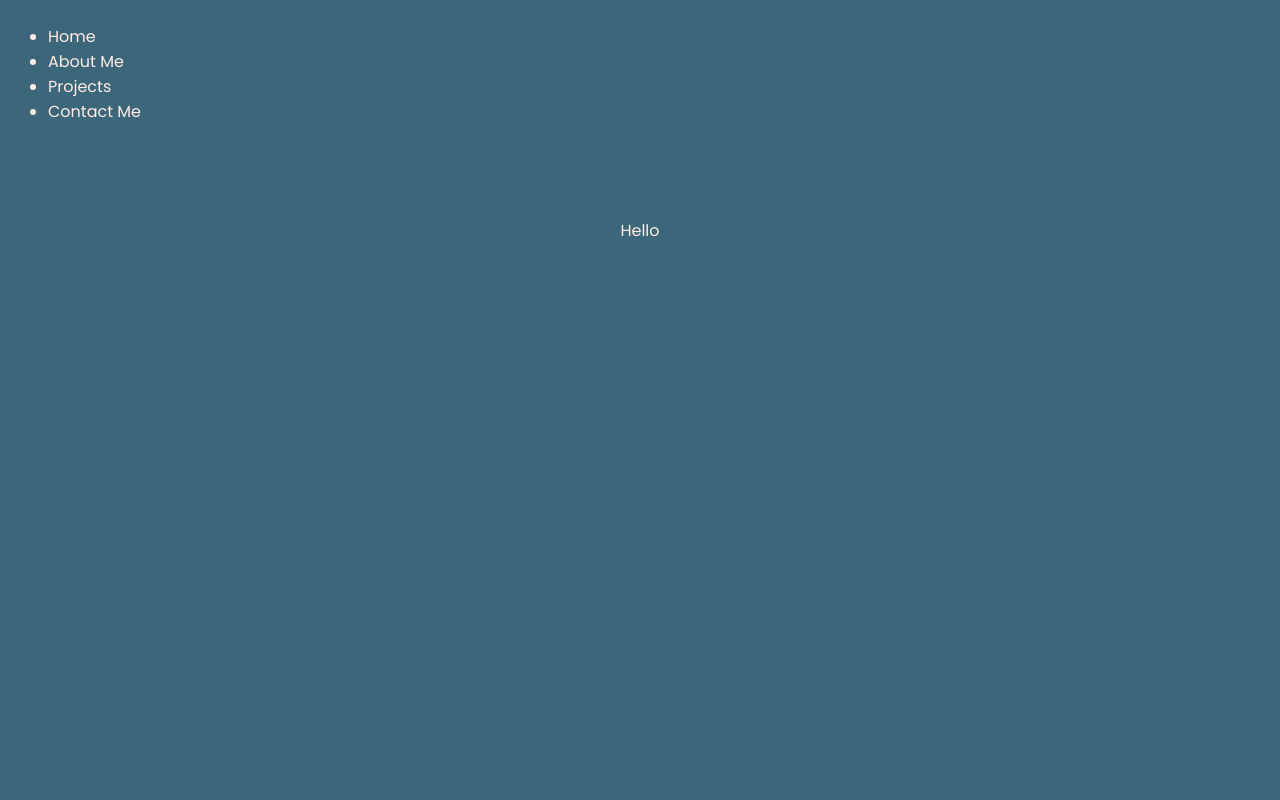
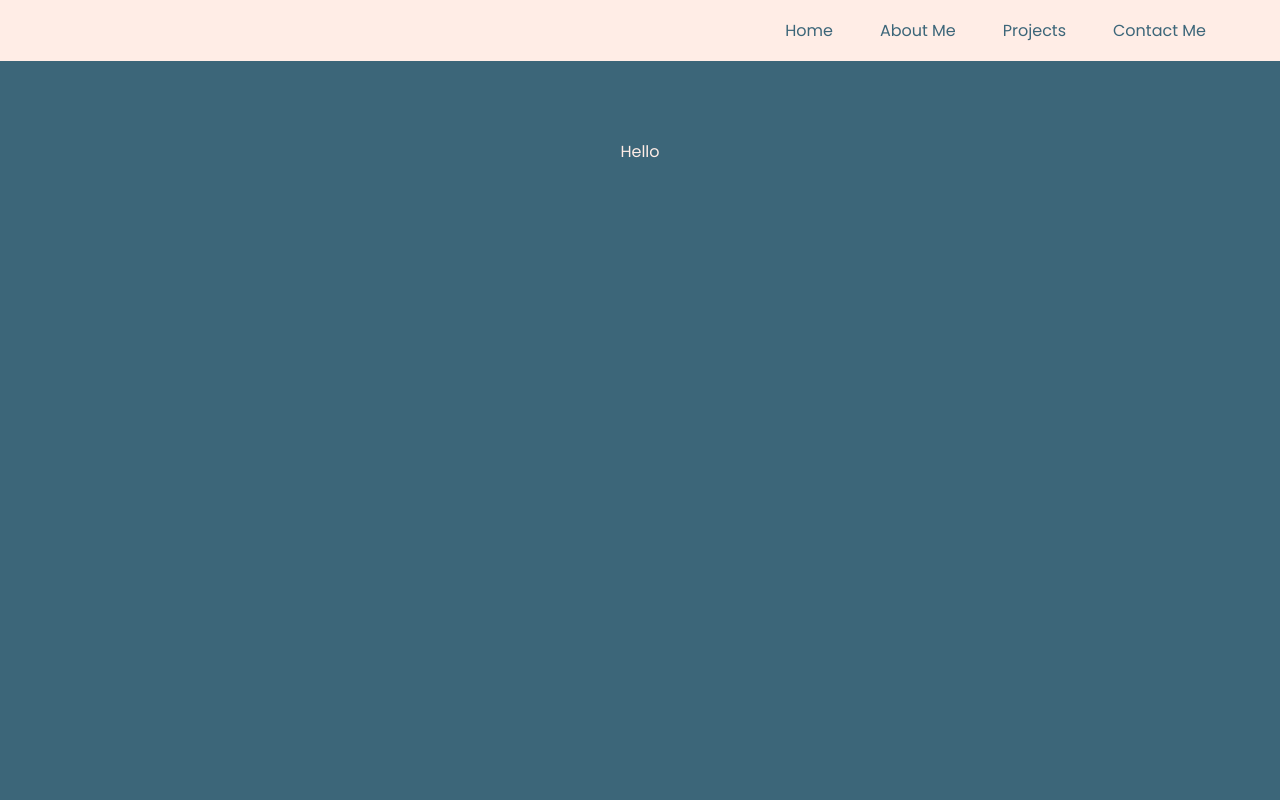
Before and after one commit to mantuok/mantuok-portfolio, a Next.js app: page / in a window 1280 px wide. Shown: the top 800 px of the page. Built offline with nearby package versions, Linux system fonts and the light colour scheme.

Commit message:
header styled

```diff
--- a/app/components/Header/header.module.scss
+++ b/app/components/Header/header.module.scss
@@ -3,9 +3,18 @@
 
 
 .header {
+  @include container;
+  max-width: 100vw;
+  padding-top: 18px;
+  padding-bottom: 18px;
   background-color: $secondary-color;
 }
 
 .navigation-list {
   @include reset-list;
+  display: flex;
+  justify-content: flex-end;
+  gap: 47px;
+
+  color: $primary-color;
 }
--- a/app/components/Header/header.tsx
+++ b/app/components/Header/header.tsx
@@ -1,10 +1,10 @@
-import "./header.module.scss";
+import styles from "./header.module.scss";
 
 const Header = () => {
   return (
-    <header className="header">
+    <header className={styles["header"]}>
       <nav>
-        <ul className="navigation-list">
+        <ul className={styles["navigation-list"]}>
           <li>Home</li>
           <li>About Me</li>
           <li>Projects</li>
--- a/app/globals.css
+++ b/app/globals.css
@@ -1,4 +1,4 @@
-:root {
+/* :root {
   --background: #ffffff;
   --foreground: #171717;
 }
@@ -39,4 +39,4 @@ a {
   html {
     color-scheme: dark;
   }
-}
+} */
--- a/app/styles/global.scss
+++ b/app/styles/global.scss
@@ -9,4 +9,5 @@ html,
 body {
   max-width: 100vw;
   overflow-x: hidden;
+  margin: 0;
 }
--- a/app/styles/mixins.scss
+++ b/app/styles/mixins.scss
@@ -8,3 +8,10 @@
   color: inherit;
   text-decoration: none;
 }
+
+@mixin container {
+  max-width: 100vw;
+  margin: 0 auto;
+  padding-right: 74px;
+  padding-left: 74px;
+}
```
Also changed, not shown: app/components/Home/home.module.scss (added), app/components/Home/home.tsx (added).
